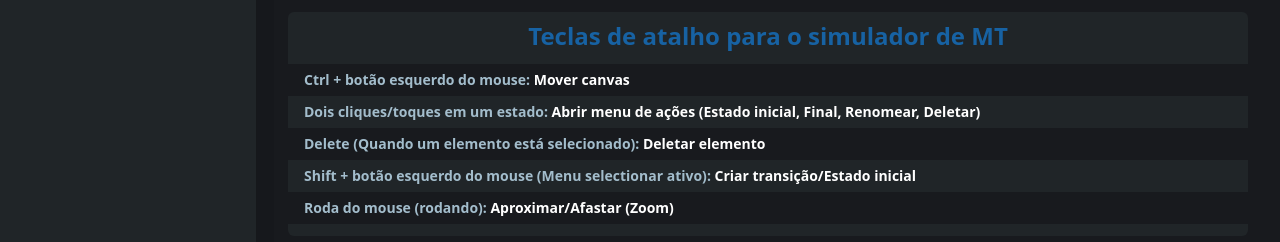
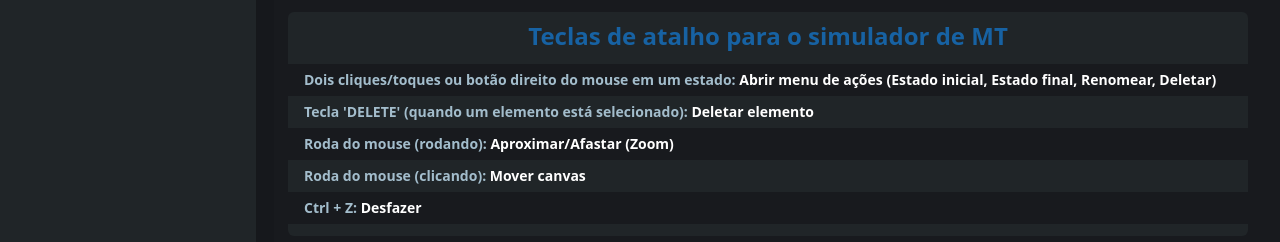
Before and after one commit to dev-david-alves/turing-station, a React (Vite) app: page /turing-station/como-utilizar in a window 1280 px wide. Shown: the part 416-658 px from the top of the page. Built offline with nearby package versions, Linux system fonts and the light colour scheme; the HTML template or start-up script is replaced by a standard one.

Commit message:
Updated shortcuts.

```diff
--- a/src/pages/howToUse.jsx
+++ b/src/pages/howToUse.jsx
@@ -29,10 +29,11 @@ const howToUseTheSimulator = [
 ];
 
 const shortcuts = {
-  "Ctrl + botão esquerdo do mouse": "Mover canvas",
-  "Dois cliques/toques em um estado": "Abrir menu de ações (Estado inicial, Final, Renomear, Deletar)",
-  "Delete (Quando um elemento está selecionado)": "Deletar elemento",
-  "Shift + botão esquerdo do mouse (Menu selectionar ativo)": "Criar transição/Estado inicial",
+  // "Ctrl + botão esquerdo do mouse": "Mover canvas",
+  // "Shift + botão esquerdo do mouse (Menu selectionar ativo)": "Criar transição/Estado inicial",
+  "Dois cliques/toques ou botão direito do mouse em um estado":
+    "Abrir menu de ações (Estado inicial, Estado final, Renomear, Deletar)",
+  "Tecla 'DELETE' (quando um elemento está selecionado)": "Deletar elemento",
   "Roda do mouse (rodando)": "Aproximar/Afastar (Zoom)",
   "Roda do mouse (clicando)": "Mover canvas",
   "Ctrl + Z": "Desfazer",
```
